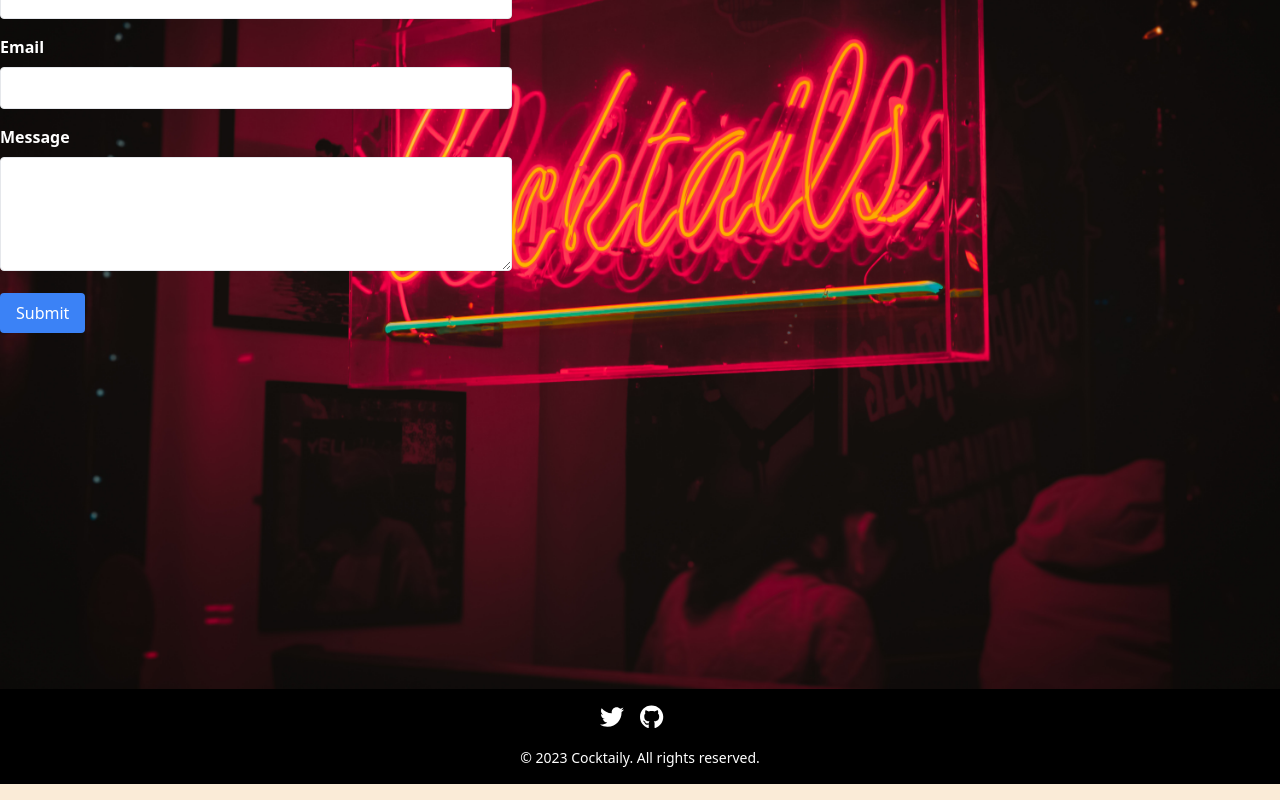
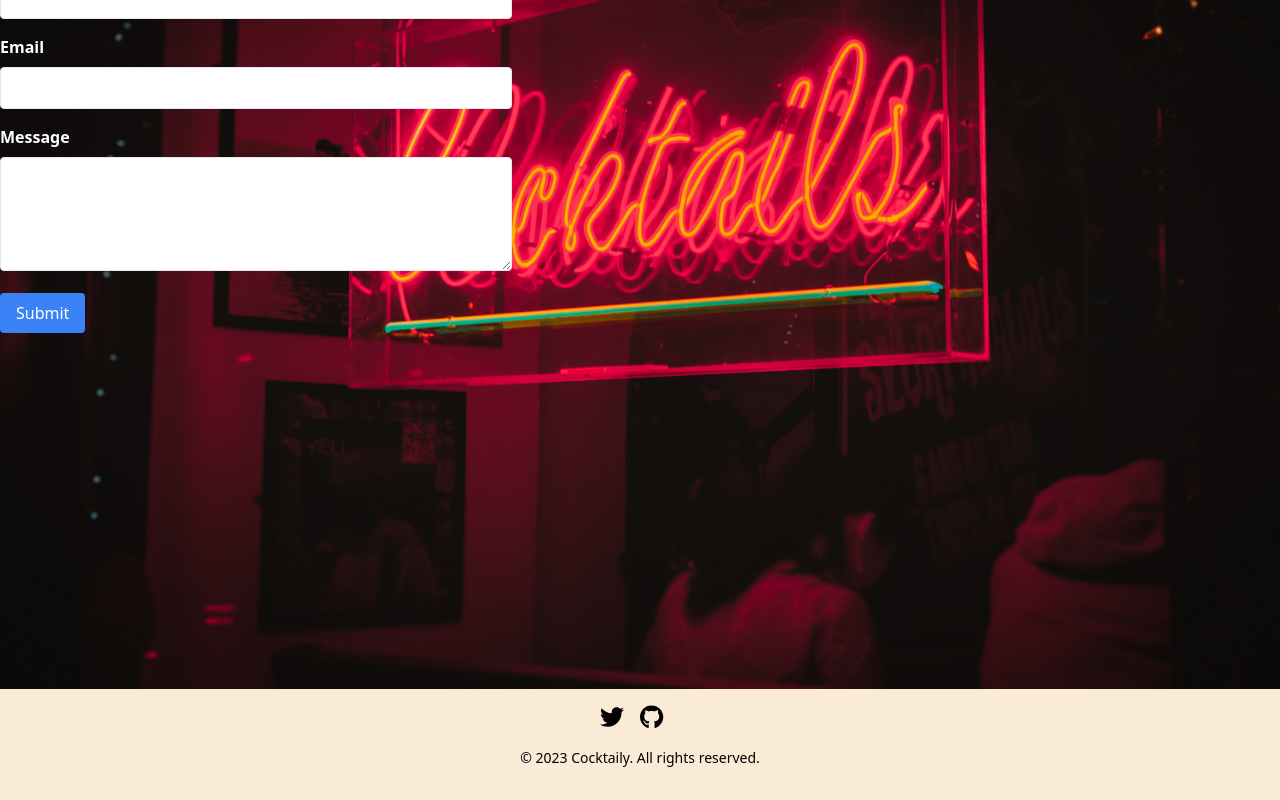
Before and after one commit to Chisaina69/Cocktaily, a React (Create React App) app: page /Contact in a window 1280 px wide. Shown: the part 239-1039 px from the top of the page. Built offline with nearby package versions, Linux system fonts and the light colour scheme.

Commit message:
changed some styling

```diff
--- a/src/components/CocktailList.js
+++ b/src/components/CocktailList.js
@@ -44,7 +44,7 @@ const CocktailList = () => {
         </div>
         <div className="grid grid-cols-1 sm:grid-cols-2 md:grid-cols-3 lg:grid-cols-4 gap-4">
           {cocktails.map(cocktail => (
-            <div key={cocktail.idDrink} className="bg-white shadow-md p-4 rounded-lg">
+            <div key={cocktail.idDrink} className="bg-[#faebd7] shadow-md p-4 rounded-lg">
               <Link to={`/cocktails/${cocktail.idDrink}`}>
                 <h3 className="text-xl font-semibold mb-2 text-blue-600 hover:underline cursor-pointer">{cocktail.strDrink}</h3>
                 <img src={cocktail.strDrinkThumb} alt={cocktail.strDrink} className="w-full h-40 object-cover rounded-md" />
--- a/src/components/Footer.js
+++ b/src/components/Footer.js
@@ -4,7 +4,7 @@ import { faTwitter, faGithub } from "@fortawesome/free-brands-svg-icons";
 
 const Footer = () => {
   return (
-    <footer className=" bottom-0 mb-4 bg-black py-4 text-white text-center">
+    <footer className=" bottom-0 mb-4 bg-[#faebd7] py-4 text-black text-center">
       <div className="flex justify-center mb-4">
         <a
           href="https://twitter.com/muyekwe_quincy"
```
